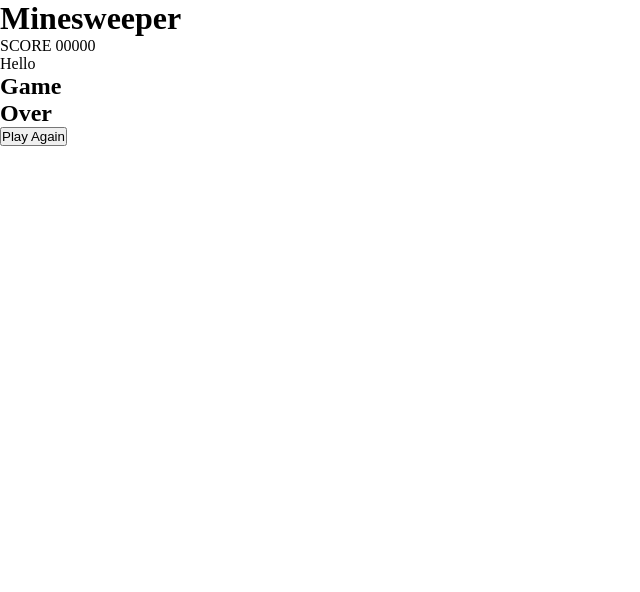
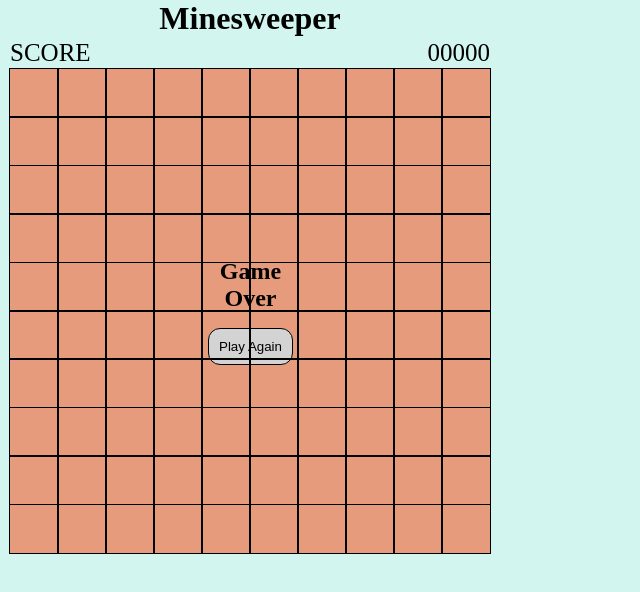
Before and after one commit to Kit2345/minesweeper, a plain HTML site: page index.html in a window 1280 px wide. Shown: the whole page, without its empty margins (0-640 px from the left). Drawn offline with Linux system fonts and the light colour scheme.

Commit message:
CSS button done

```diff
--- a/index.html
+++ b/index.html
@@ -6,23 +6,20 @@
     <title>Minesweeper</title>
     <link rel="stylesheet" href="styles.css" />
   </head>
-  <body>
+  <body class="whole-game">
     <div>
       <header>
-        <h1>Minesweeper</h1>
-        <div>
+        <h1 class="title">Minesweeper</h1>
+        <div class="score-container">
           <span>SCORE</span>
           <span>00000</span>
         </div>
       </header>
-      <main>
-        <div class="grid">Hello</div>
+      <main class="gameboard">
+        <div class="grid"></div>
         <section class="end-game-screen">
-          <h2>
-            Game <br />
-            Over
-          </h2>
-          <button type="button">Play Again</button>
+          <h2 class="end-game-text">Game <br />Over</h2>
+          <button class="btn" type="button">Play Again</button>
         </section>
       </main>
     </div>
--- a/main.js
+++ b/main.js
@@ -5,3 +5,9 @@ const endGameScreen = document.querySelector(".end-game-screen");
 console.log("Hello");
 console.log(grid);
 console.log(endGameScreen);
+
+for (let i = 0; i < 100; i++) {
+  const cell = document.createElement("div");
+  cell.classList.add("cell");
+  grid.appendChild(cell);
+}
--- a/styles.css
+++ b/styles.css
@@ -3,12 +3,75 @@
   margin: 0;
 }
 
+body {
+  /* background-color: rgb(150, 250, 180); */
+  background-color: rgb(210, 245, 240);
+}
+
+.cell {
+  width: 48px;
+  height: 48px;
+  cursor: pointer;
+  outline: 1px solid black;
+}
+
 .end-game-screen {
+  background-color: rgba(241, 117, 78, 0.7);
+  height: 484px;
+  width: 481px;
+  grid-column: 1;
+  grid-row: 1;
+  z-index: 1;
+  display: flex;
+  flex-direction: column;
+  justify-content: center;
+  text-align: center;
+  align-items: center;
+  gap: 16px;
+}
+
+.btn {
+  padding: 10px;
+  background-color: lightgray;
+  border-radius: 12px;
+  border: 1px solid black;
+}
+
+.end-game-text {
+  /* height: 40% */
+}
+
+.gameboard {
+  padding-left: 10px;
+  display: grid;
 }
 
 .grid {
+  height: 484px;
+  width: 484px;
+  display: flex;
+  flex-wrap: wrap;
+  grid-column: 1;
+  grid-row: 1;
+  z-index: 2;
 }
 
 .hidden {
   display: none;
 }
+
+.score-container {
+  display: flex;
+  justify-content: space-between;
+  padding: 2px 10px 2px 10px;
+  font-size: 25px;
+}
+
+.title {
+  display: flex;
+  justify-content: center;
+}
+
+.whole-game {
+  width: 500px;
+}
```
Also changed, not shown: README.md.
